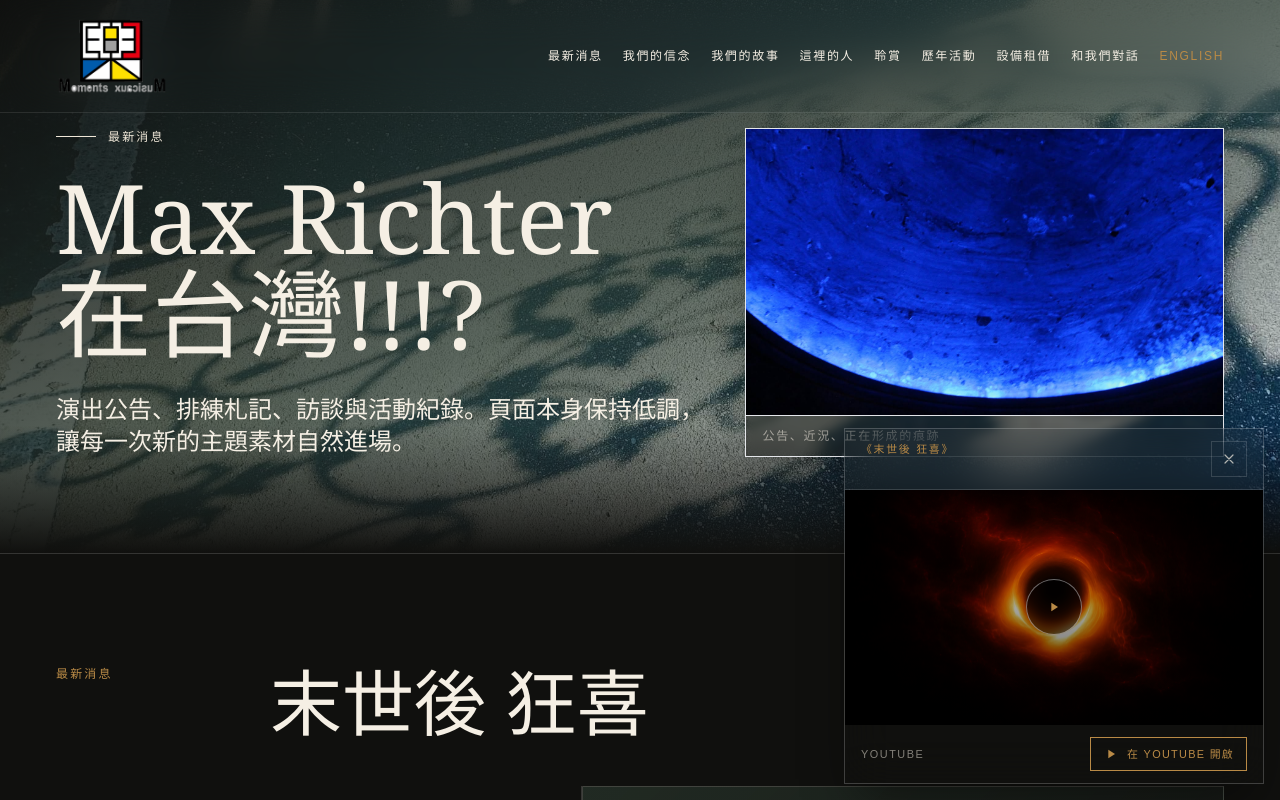
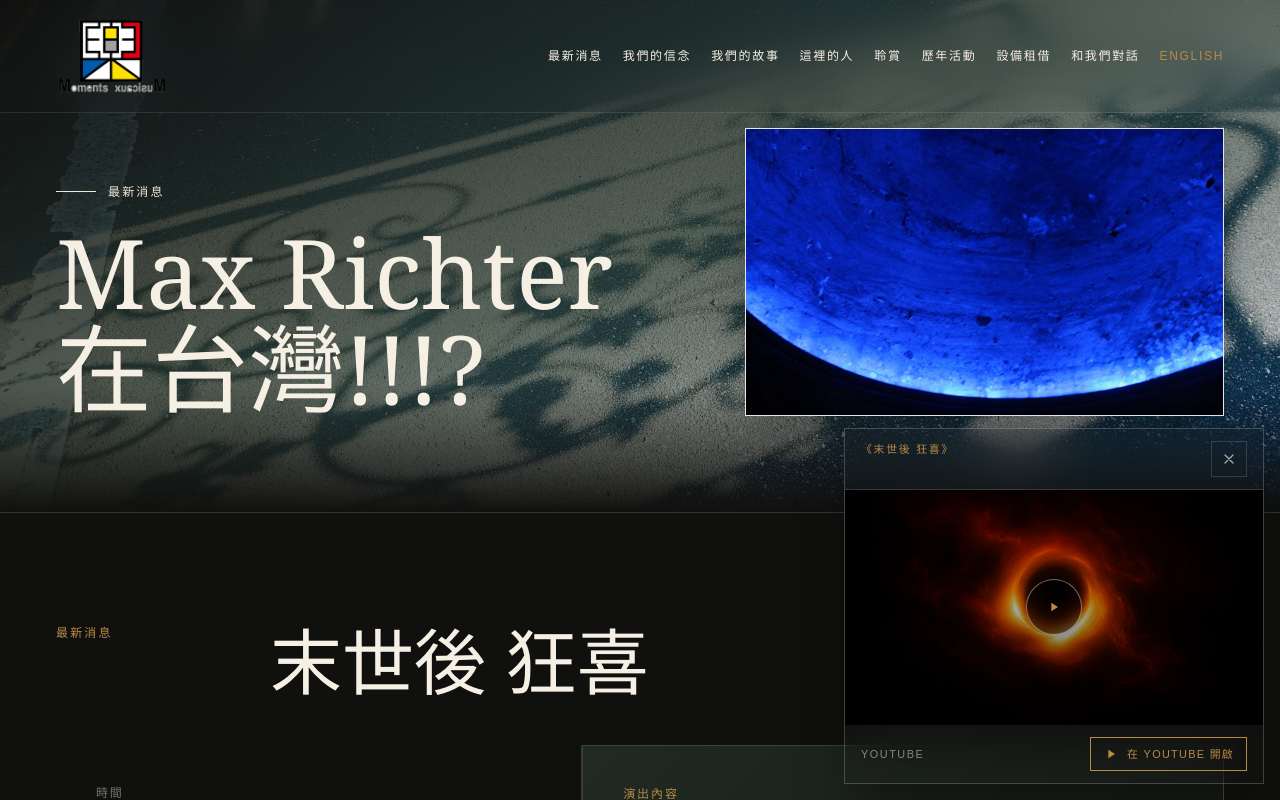
Before and after one commit to pmmtaiwan/pmm-website, a Next.js app: page /zh/journal in a window 1280 px wide. Shown: the top 800 px of the page. Built offline with nearby package versions, Linux system fonts and the light colour scheme.

Commit message:
Remove requested Chinese journal copy

```diff
--- a/app/zh/journal/page.tsx
+++ b/app/zh/journal/page.tsx
@@ -24,12 +24,10 @@
       <PageScene
         eyebrow="最新消息"
         title="Max Richter在台灣!!!?"
-        body="演出公告、排練札記、訪談與活動紀錄。頁面本身保持低調，讓每一次新的主題素材自然進場。"
         image="/images/page-themes/latest-news-shadow-abstract.jpg"
         imageAlt="地面上抽象的光影。"
         previewImage="/images/page-themes/latest-news-daylight-blue.jpg"
         previewImageAlt="藍色光影映照在弧形舞台表面。"
-        caption="公告、近況、正在形成的痕跡"
         tone="quiet"
       />
       <LatestNewsVideoFloat config={latestNewsVideoByLocale.zh} locale="zh" />
```
